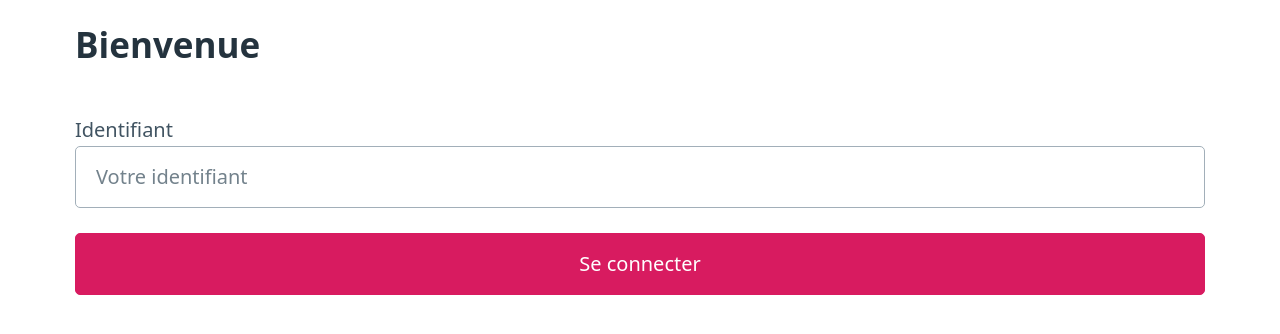
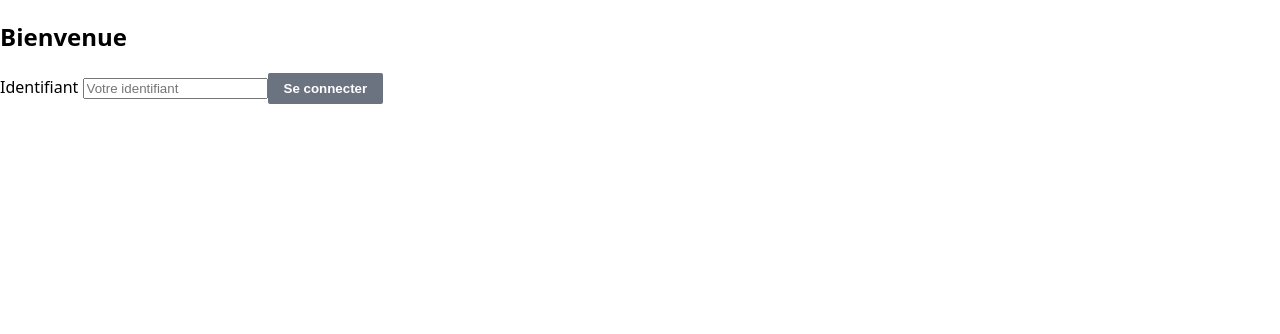
Before and after one commit to ivanmartin33/evjf-app, a Nuxt app: page / in a window 1280 px wide. Shown: the top 334 px of the page. Built offline with nearby package versions, Linux system fonts and the light colour scheme.

Commit message:
start new style

```diff
--- a/app.vue
+++ b/app.vue
@@ -1,50 +1,9 @@
 <script setup lang="ts">
-import "@picocss/pico/";
-import "@unocss/reset/normalize.css";
+// import "@unocss/reset/eric-meyer.css";
 </script>
 
 <template>
-  <div class="mt-5">
+  <div class="font-sans h-full">
     <NuxtPage />
   </div>
 </template>
-
-<style>
-/* Pink Light scheme (Default) */
-/* Can be forced with data-theme="light" */
-[data-theme="light"],
-:root:not([data-theme="dark"]) {
-  --primary: #d81b60;
-  --primary-hover: #c2185b;
-  --primary-focus: rgba(216, 27, 96, 0.125);
-  --primary-inverse: #fff;
-}
-
-/* Pink Dark scheme (Auto) */
-/* Automatically enabled if user has Dark mode enabled */
-@media only screen and (prefers-color-scheme: dark) {
-  :root:not([data-theme]) {
-    --primary: #d81b60;
-    --primary-hover: #e91e63;
-    --primary-focus: rgba(216, 27, 96, 0.25);
-    --primary-inverse: #fff;
-  }
-}
-
-/* Pink Dark scheme (Forced) */
-/* Enabled if forced with data-theme="dark" */
-[data-theme="dark"] {
-  --primary: #d81b60;
-  --primary-hover: #e91e63;
-  --primary-focus: rgba(216, 27, 96, 0.25);
-  --primary-inverse: #fff;
-}
-
-/* Pink (Common styles) */
-:root {
-  --form-element-active-border-color: var(--primary);
-  --form-element-focus-color: var(--primary-focus);
-  --switch-color: var(--primary-inverse);
-  --switch-checked-background-color: var(--primary);
-}
-</style>
--- /dev/null
+++ b/assets/css/style.css
@@ -0,0 +1,18 @@
+html,body, #__nuxt {
+  height: 100%;
+  width: 100%;
+  box-sizing: border-box;
+  padding: 0;
+  margin: 0;
+}
+
+ul {
+  list-style: none;
+  padding: 0;
+  margin: 0;
+}
+
+li {
+  padding: 0;
+  margin: 0;
+}
--- a/components/Activity/Card.vue
+++ b/components/Activity/Card.vue
@@ -17,9 +17,7 @@ const { user } = useUser();
 defineEmits(["update"]);
 
 const activityStatus = computed(() => {
-  const result = props.activity.userRelation?.find(
-    (el) => el.id === user.value.id
-  );
+  const result = props.activity.userRelation?.find((el) => el.id === user.value.id);
 
   if (result === undefined) {
     return "Ajouter";
@@ -29,10 +27,8 @@ const activityStatus = computed(() => {
 });
 </script>
 <template>
-  <article
-    class="w-full lg:w-xs border-solid border-1 border-gray-700 z-0 scale-100 hover:scale-102 hover:shadow-lg hover:shadow-opacity-50 duration-200"
-  >
-    <header class="overflow-hidden relative h-30">
+  <article class="w-full lg:w-xs z-0 duration-200 rounded-md overflow-hidden">
+    <header class="overflow-hidden relative h-30 p-5">
       <div class="z-2 relative">
         <h2>{{ activity.name }}</h2>
       </div>
@@ -47,11 +43,11 @@ const activityStatus = computed(() => {
       </div>
     </header>
 
-    <div>
+    <div class="p-10">
       {{ activity.description }}
     </div>
 
-    <footer class="flex flex-col gap-5">
+    <footer class="flex flex-col gap-5 p-10">
       <div class="text-sm text-dark p-1 rounded-sm bg-light-700 w-fit self-end">
         <span class="font-bold">{{ activity.price }}€</span>
       </div>
@@ -78,9 +74,7 @@ const activityStatus = computed(() => {
             <span
               class="text-xs p-1 rounded-sm"
               :class="
-                userRe.id === user.id
-                  ? 'bg-pink-600 text-white'
-                  : 'bg-teal text-dark'
+                userRe.id === user.id ? 'bg-pink-600 text-white' : 'bg-teal text-dark'
               "
               >{{ userRe.name }}</span
             >
--- a/components/UI/Button.vue
+++ b/components/UI/Button.vue
@@ -13,6 +13,7 @@ const props = withDefaults(
     v-bind="$attrs"
     :aria-busy="loading"
     :disabled="loading"
+    class="bg-gray-500 text-white font-bold py-2 px-4 rounded-sm cursor-pointer border-none"
     :class="loading ? 'cursor-not-allowed' : ''"
   >
     <slot />
--- a/nuxt.config.ts
+++ b/nuxt.config.ts
@@ -1,19 +1,22 @@
-import { defineNuxtConfig } from 'nuxt/config'
+import { defineNuxtConfig } from "nuxt/config";
 export default defineNuxtConfig({
-  modules: ['@unocss/nuxt'],
+	modules: ["@unocss/nuxt"],
+	css: ["@/assets/css/style.css"],
 	runtimeConfig: {
 		notionApiKey: process.env.NOTION_API_KEY,
 		public: {
 			loginBaseUrl: process.env.LOGIN_BASE_URL,
-      activitiesDatabase: '320f54753392429280755f8049f6fc68',
-      usersDatabase: '68754924248b4ed6914f0a90d938d1fa'
-    }
+			activitiesDatabase: "320f54753392429280755f8049f6fc68",
+			usersDatabase: "68754924248b4ed6914f0a90d938d1fa",
+		},
 	},
 	unocss: {
+		typography: true,
+		icons: true,
 		webFonts: {
 			fonts: {
-        sans: 'Inter'
-      }
-    }
-  }
-})
+				sans: "Inter",
+			},
+		},
+	},
+});
--- a/package.json
+++ b/package.json
@@ -13,7 +13,6 @@
     "nuxt": "^3.1.2"
   },
   "dependencies": {
-    "@notionhq/client": "^2.2.3",
-    "@picocss/pico": "^1.5.7"
+    "@notionhq/client": "^2.2.3"
   }
 }
--- a/pages/[user].vue
+++ b/pages/[user].vue
@@ -17,10 +17,8 @@ const handleUpdate = async () => {
 </script>
 <template>
   <div class="w-10/12 mx-auto my-0">
-    <div
-      class="flex flex-row justify-between items-center bg-gradient-to-b from-[#12191F] to-transparent w-full sticky top-0 z-10 p-5"
-    >
-      <h1 class="p-0 m-0">Bonjour {{ user.name }}</h1>
+    <div class="flex flex-row justify-between items-center w-full sticky top-0 z-10 p-5">
+      <h1>Bonjour {{ user.name }}</h1>
       <UITotal />
     </div>
     <Suspense>
```
Also changed, not shown: 1 other file (tests, documents, lock files or other folders). Lines whose indentation alone changed are shown as unchanged.
